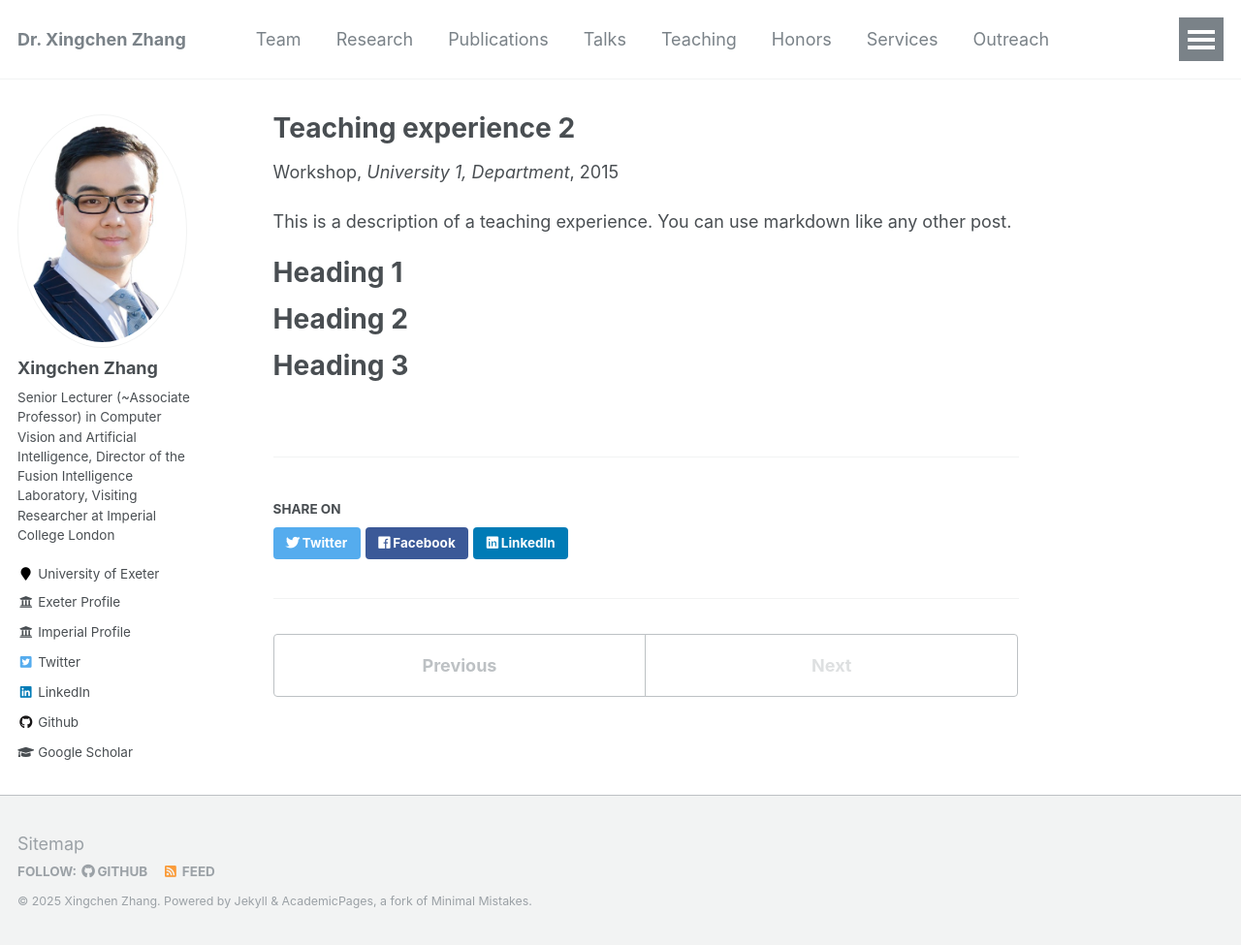
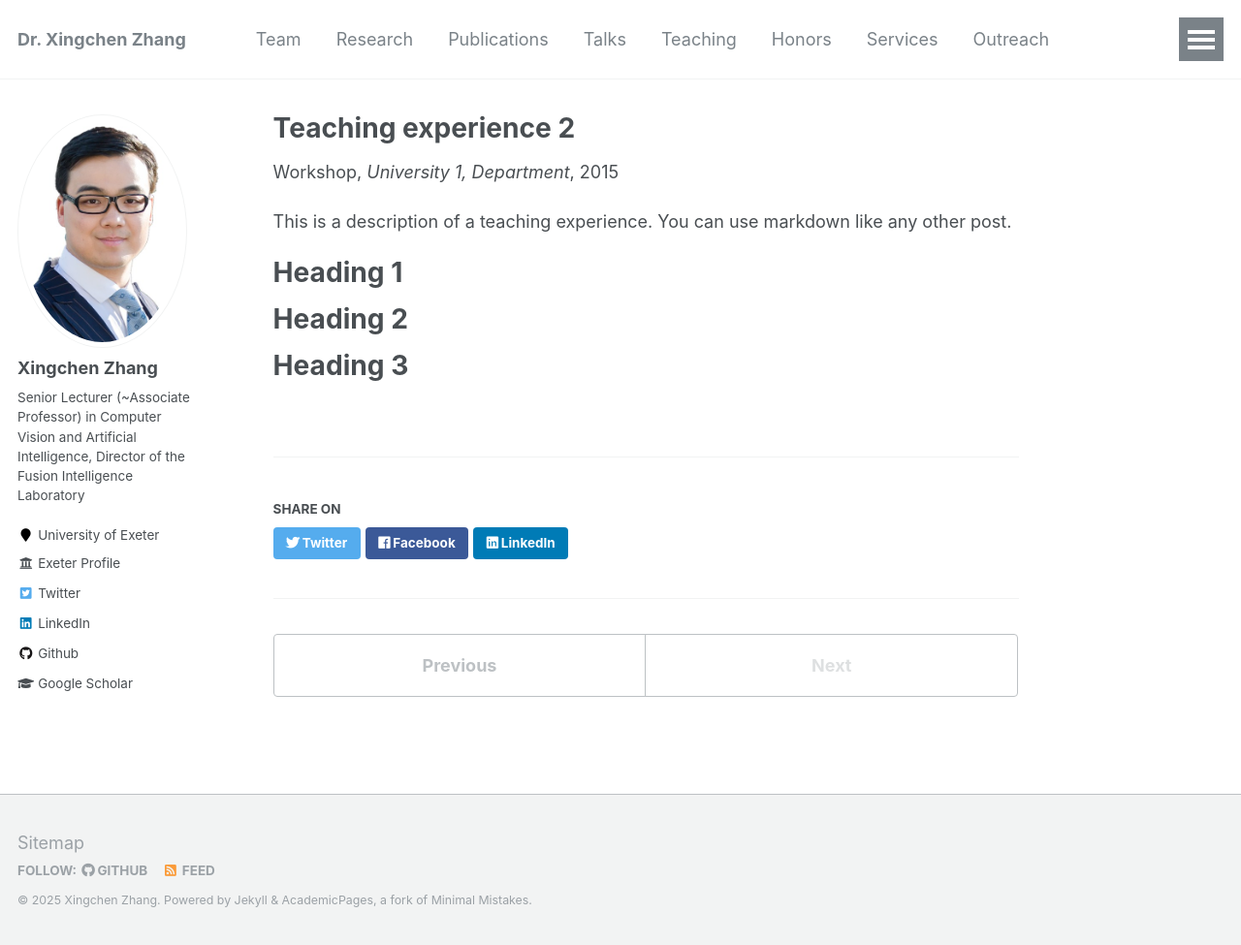
Before and after one commit to xingchenzhang/xingchenzhang.github.io, a Jekyll site: the page built from _teaching/2015-spring-teaching-2.md, in a window 1280 px wide and 975 px high. Shown: the whole window at 97% size. Built offline with Jekyll 4.4.1, drawn with Linux system fonts in a browser that asks for light colours.

Commit message:
update bio

```diff
--- a/_config.yml
+++ b/_config.yml
@@ -82,10 +82,9 @@ analytics:
 author:
   name             : "Xingchen Zhang"
   avatar           : "Xingchen Zhang.jpg"
-  bio              : "Senior Lecturer (~Associate Professor) in Computer Vision and Artificial Intelligence, Director of the Fusion Intelligence Laboratory, Visiting Researcher at Imperial College London"
+  bio              : "Senior Lecturer (~Associate Professor) in Computer Vision and Artificial Intelligence, Director of the Fusion Intelligence Laboratory"
   location         : "University of Exeter"
   exeter_website : "https://experts.exeter.ac.uk/43335-xingchen-zhang"
-  imperial_website : "https://profiles.imperial.ac.uk/xingchen.zhang"
   employer         :
   pubmed           :
   googlescholar    : "https://scholar.google.com/citations?user=w-7b36cAAAAJ&hl=en"
```
